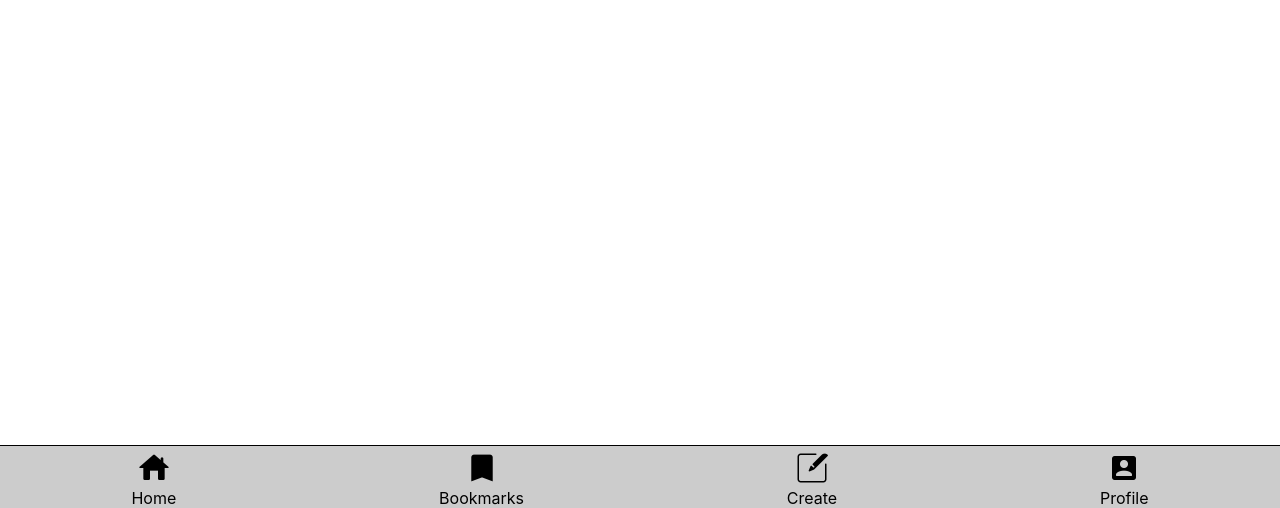
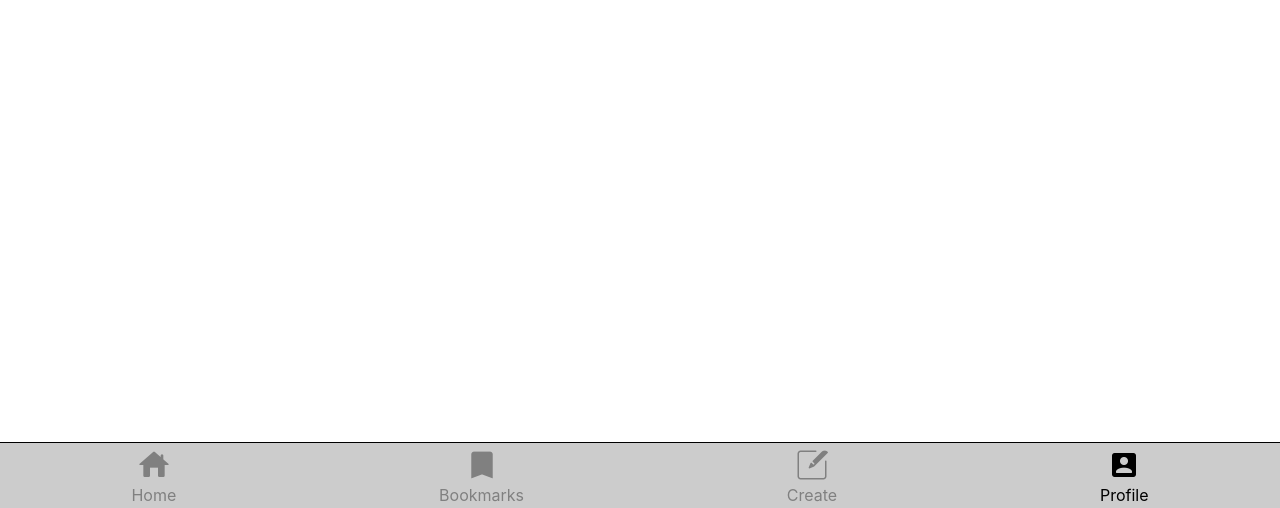
Before and after one commit to AlexF090/my-quiz-app, a website: page pages/profile/profile.html in a window 1280 px wide. Shown: the part 292-800 px from the top of the page. Drawn offline with Linux system fonts and the light colour scheme.

Commit message:
update nav bar
invert icons for not  activate page

```diff
--- a/components/footer/footer.css
+++ b/components/footer/footer.css
@@ -34,15 +34,23 @@
 
 .nav_icon {
   height: 2rem;
+  filter: invert(50%);
+}
 
-}
+
 
 .nav__title {
   padding-bottom: 0.2rem;
 
+
 }
 
-nav a {
+.nav__link {
   text-decoration: none;
   color: black;
+  filter: invert(50%)
 }
+
+.current {
+  filter: invert(0%)
+}
--- a/pages/profile/profile.html
+++ b/pages/profile/profile.html
@@ -50,43 +50,43 @@
       <nav class="navbar">
         <ul class="navList">
           <li>
-            <a href="../../index.html">
+            <a class="nav__link" href="/index.html">
               <img
                 class="nav_icon"
                 src="/assets/home_Home_Page_84102.png"
                 alt="Home"
               />
-              <figcaption>Home</figcaption></a
+              <figcaption class="nav__title">Home</figcaption></a
             >
           </li>
           <li>
-            <a href="/pages/bookmarks/booksmarks.html"
+            <a class="nav__link" href="/pages/bookmarks/booksmarks.html"
               ><img
                 class="nav_icon"
                 src="/assets/Bookmarks/bookmark_checked.png"
                 alt="Bookmarks"
               />
-              <figcaption>Bookmarks</figcaption></a
+              <figcaption class="nav__title">Bookmarks</figcaption></a
             >
           </li>
           <li>
-            <a href="/pages/create/create.html"
+            <a class="nav__link" href="/pages/create/create.html"
               ><img
-                class="nav_icon"
+                class="nav_icon current"
                 src="/assets/create_Create_114093.png"
                 alt="Create"
               />
-              <figcaption>Create</figcaption></a
+              <figcaption class="nav__title">Create</figcaption></a
             >
           </li>
           <li>
-            <a href="/pages/profile/profile.html"
+            <a class="nav__link current" href="/pages/profile/profile.html"
               ><img
-                class="nav_icon"
+                class="nav_icon current"
                 src="/assets/profile_Name_83151.png"
                 alt="Profile"
               />
-              <figcaption>Profile</figcaption></a
+              <figcaption class="nav__title">Profile</figcaption></a
             >
           </li>
         </ul>
```
Also changed, not shown: index.html (+2 -2 lines), pages/bookmarks/booksmarks.html (+9 -9 lines), pages/create/create.html (+9 -9 lines).
